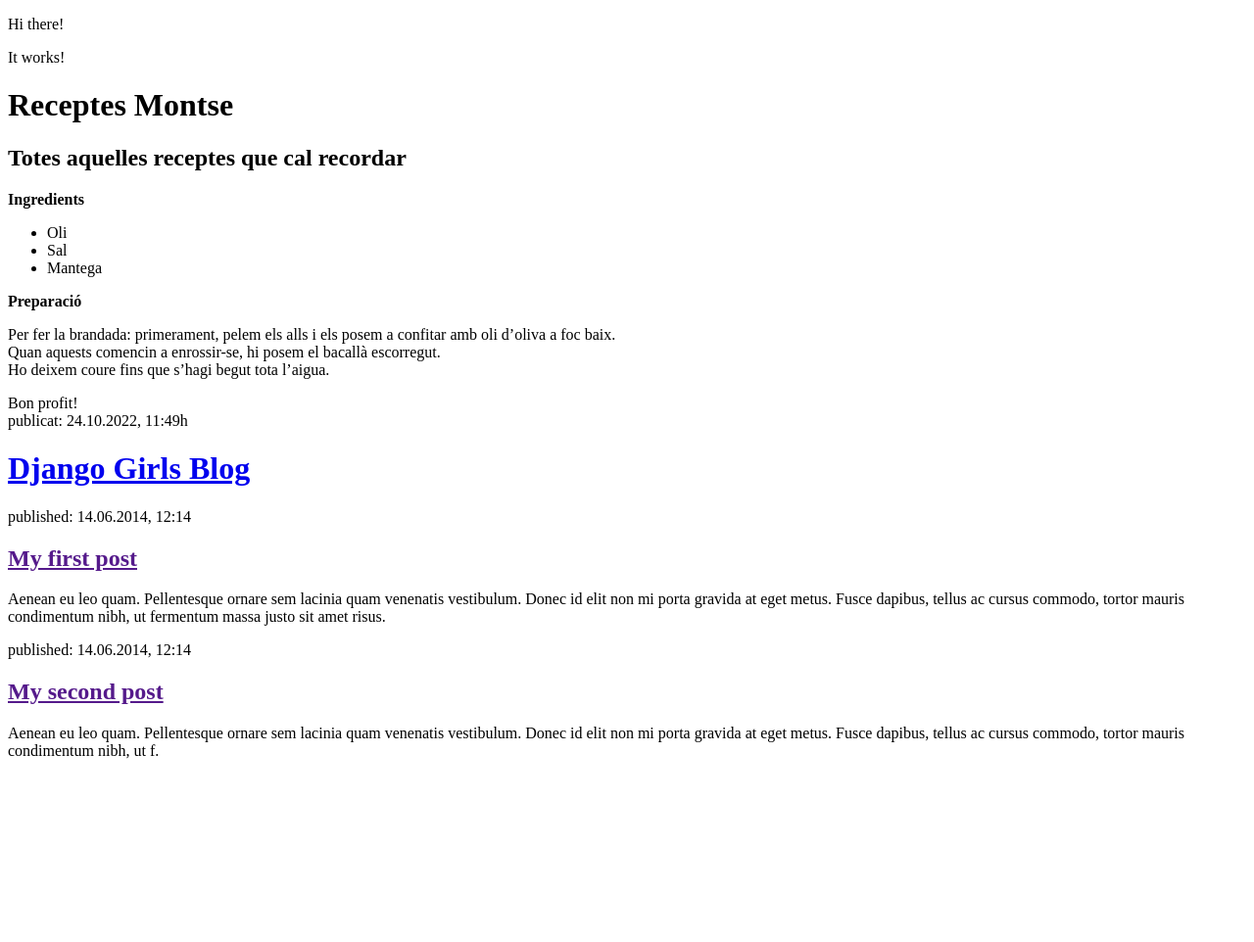
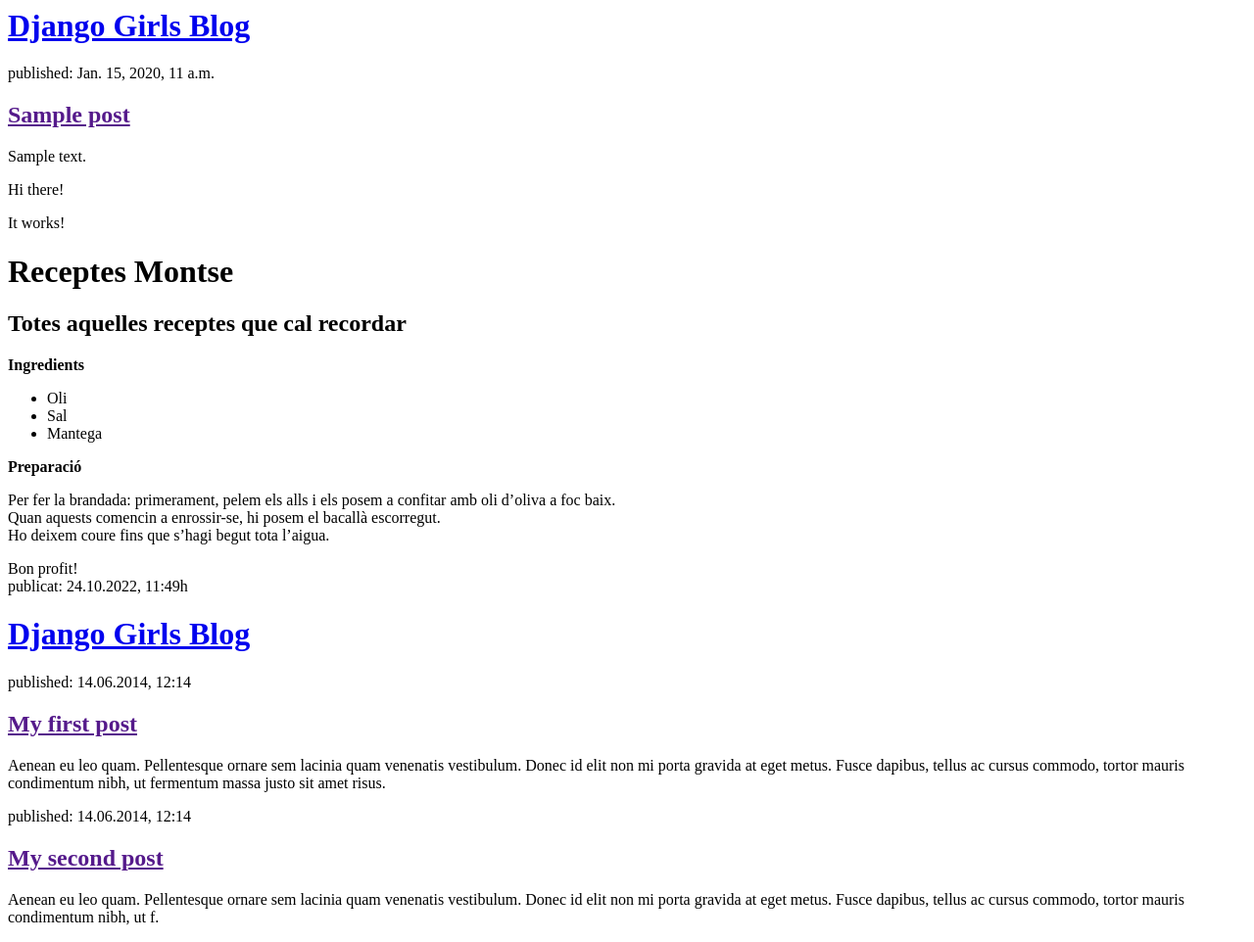
Before and after one commit to Ladybird8/My_first_blog, a Django app: page / in a window 1280 px wide. Shown: the whole page at 98% size. Before the commit the page ends 775 px from the top, so only its background shows below. Run offline with Django 3.2, Linux system fonts and the light colour scheme; tables that the repository leaves empty hold one stand-in row (values such as "Sample post").

Commit message:
Modified templates to display posts from database.

```diff
--- a/blog/templates/blog/post_list.html
+++ b/blog/templates/blog/post_list.html
@@ -1,3 +1,15 @@
+<header>
+    <h1><a href="/">Django Girls Blog</a></h1>
+</header>
+
+{% for post in posts %}
+    <article>
+        <time>published: {{ post.published_date }}</time>
+        <h2><a href="">{{ post.title }}</a></h2>
+        <p>{{ post.text|linebreaksbr }}</p>
+    </article>
+{% endfor %}
+
 <!DOCTYPE html>
 <html>
     <head>
@@ -20,6 +32,7 @@
         <ul><li>Oli</li><li>Sal</li><li>Mantega</li></ul>
 
         <strong>Preparació</strong>
+        {% for post in posts %}
         <article>
             <p>Per fer la brandada: primerament, pelem els alls i els posem a confitar amb oli d’oliva a foc baix.
             <br>Quan aquests comencin a enrossir-se, hi posem el bacallà escorregut.
@@ -29,7 +42,7 @@
 
             <time>publicat: 24.10.2022, 11:49h</time>
         </article>
-
+        {% endfor %}
 
         <title>Django Girls blog</title>
     </head>
@@ -38,16 +51,20 @@
             <h1><a href="/">Django Girls Blog</a></h1>
         </header>
 
+        {% for post in posts %}
         <article>
             <time>published: 14.06.2014, 12:14</time>
             <h2><a href="">My first post</a></h2>
             <p>Aenean eu leo quam. Pellentesque ornare sem lacinia quam venenatis vestibulum. Donec id elit non mi porta gravida at eget metus. Fusce dapibus, tellus ac cursus commodo, tortor mauris condimentum nibh, ut fermentum massa justo sit amet risus.</p>
         </article>
+        {% endfor %}
 
+        {% for post in posts %}
         <article>
             <time>published: 14.06.2014, 12:14</time>
             <h2><a href="">My second post</a></h2>
             <p>Aenean eu leo quam. Pellentesque ornare sem lacinia quam venenatis vestibulum. Donec id elit non mi porta gravida at eget metus. Fusce dapibus, tellus ac cursus commodo, tortor mauris condimentum nibh, ut f.</p>
         </article>
+        {% endfor %}
     </body>
 </html>
--- a/blog/views.py
+++ b/blog/views.py
@@ -1,4 +1,7 @@
 from django.shortcuts import render
+from django.utils import timezone
+from .models import Post
 
 def post_list(request):
-    return render(request, 'blog/post_list.html', {})
+    posts = Post.objects.filter(published_date__lte=timezone.now()).order_by('published_date')
+    return render(request, 'blog/post_list.html', {'posts': posts})
```
